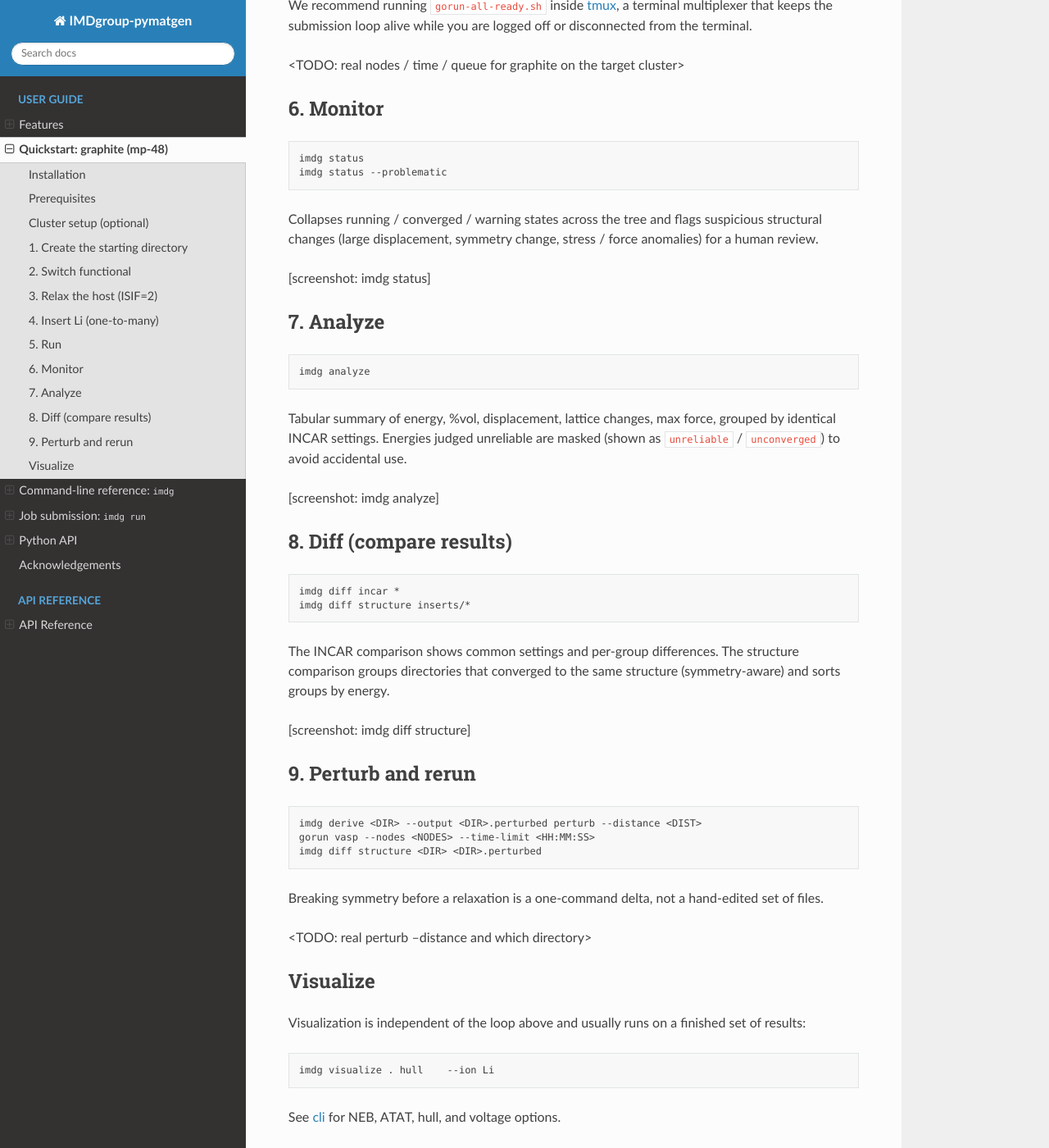
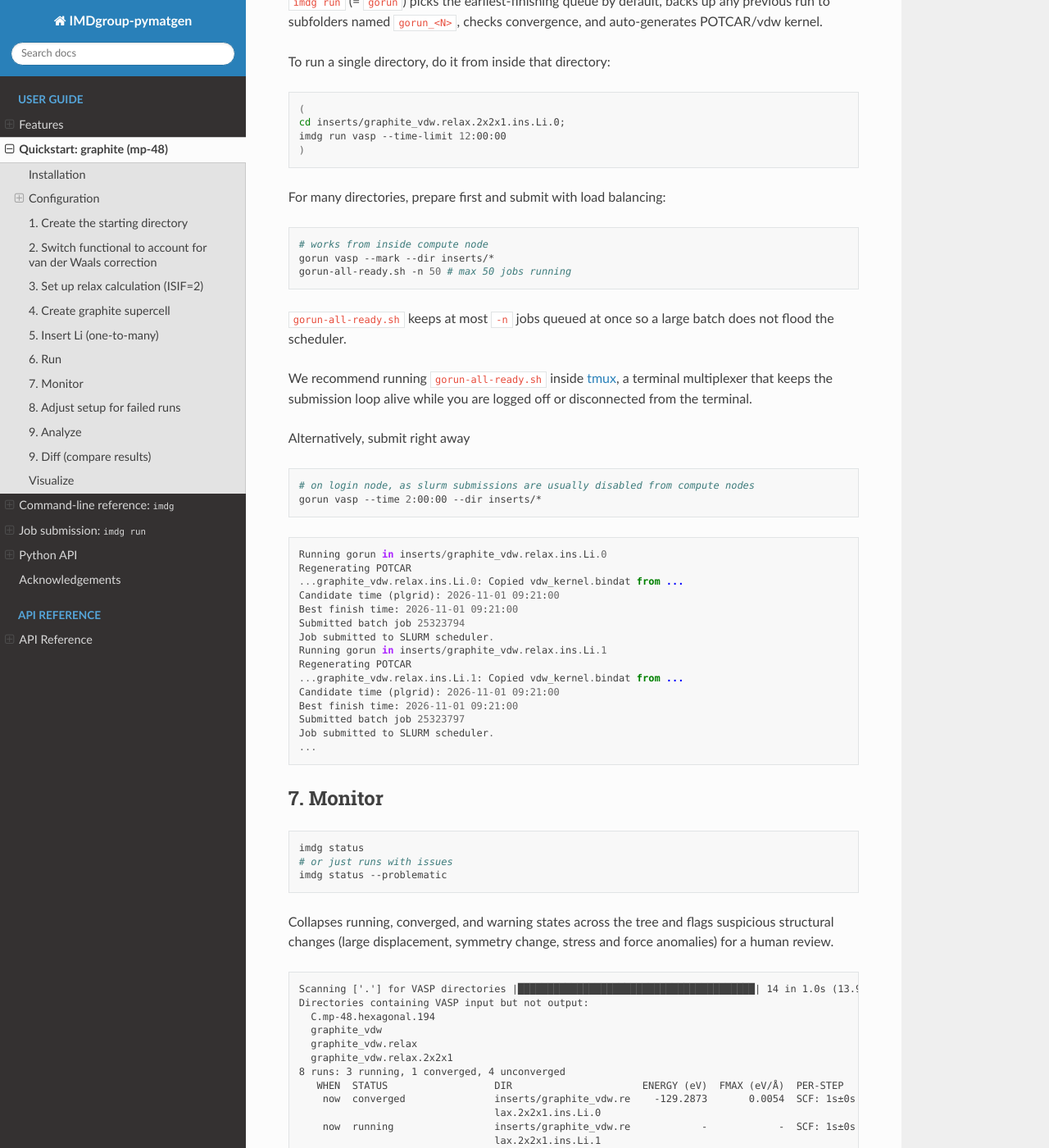
Before and after one commit to yantar92/IMDgroup-pymatgen, a Sphinx documentation site: the page built from docs/quickstart.md, in a window 1280 px wide and 1400 px high, scrolled down 3284 px. Shown: the whole window at 82% size. Built offline with Sphinx 7.4.7 and the Read the Docs theme 3.1.0, drawn with Linux system fonts in a browser that asks for light colours; some of the changed text lies outside the part shown.

Commit message:
docs/quickstart.md: Add more comprehensive guide (WIP)

````diff
--- a/docs/quickstart.md
+++ b/docs/quickstart.md
@@ -10,38 +10,56 @@
 
 ## Installation
 
-The `imdg` and `gorun` commands come from the IMDgroup-pymatgen
-package, which also pulls in pymatgen (and with it the `pmg` command
+The `imdg` and `gorun` commands come from the `IMDgroup-pymatgen`
+package, which also pulls in `pymatgen` (and with it the `pmg` command
 used below):
 
+```bash
     git clone https://github.com/yantar92/IMDgroup-pymatgen
     cd IMDgroup-pymatgen
     pip install .
+```
 
 Check it worked:
 
+```bash
     imdg --help
+```
 
-## Prerequisites
+## Configuration
+
+### Materials Project API setup (optional)
 
 `imdg create mp-48` fetches the structure from Materials Project, which
 needs a Materials Project API key. Create a free account at
 [Materials Project](https://materialsproject.org) and copy your key from
 the [API dashboard](https://next-gen.materialsproject.org/api):
 
+```bash
     mkdir -p ~/.config
     pmg config --add PMG_MAPI_KEY <your key>
+```
+
+### POTCAR references (optional)
 
 Writing POTCAR needs a pseudopotential directory, written to the same
 file:
 
+```bash
     pmg config --add PMG_VASP_PSP_DIR /path/to/potentials
+```
 
-## Cluster setup (optional)
+If pseudopotential directory is missing, POTCAR files will be omitted
+and you will need to provide them yourself.
+
+You can also configure pseudopotentials later.  `imdg run` will
+generate POTCAR files automatically.
+
+### Cluster setup (optional)
 
 `imdg run` (= `gorun`) needs a config file and a VASP installation
-before it can submit. A shortened real config for the Ares CPU
-cluster, single queue:
+before it can submit slurm jobs. A shortened real config for the Ares
+CPU cluster, single queue:
 
 ```toml
 [cluster.names]
@@ -79,6 +97,9 @@
 
 ```bash
 imdg create mp-48
+# if you do not have API key, download POSCAR from https://legacy.materialsproject.org/materials/mp-48/
+# and save it as POSCAR.mp-48_C
+imdg create --output C.mp-48.hexagonal.194 ./POSCAR.mp-48_C
 ```
 
 Writes a ready VASP directory (INCAR, POTCAR, KPOINTS, POSCAR) with
@@ -89,7 +110,7 @@
 from. It records what the command did and any warnings. Add `-v` to also
 see the log on the terminal, or `-vv` for debug detail.
 
-## 2. Switch functional
+## 2. Switch functional to account for van der Waals correction
 
 ```bash
 imdg derive C.mp-48.hexagonal.194 --output graphite_vdw functional optB88-vdW
@@ -100,9 +121,7 @@
 the inherited INCAR/KPOINTS, and the mutation applied (`name:` /
 `functional:`), so you can trace any result back to its inputs.
 
-[screenshot: imdg derive functional]
-
-## 3. Relax the host (ISIF=2)
+## 3. Set up relax calculation (ISIF=2)
 
 ```bash
 imdg derive graphite_vdw --output graphite_vdw.relax relax RELAX_POS
@@ -110,12 +129,23 @@
 
 `relax RELAX_POS` sets ISIF=2: ionic positions relax while the cell
 shape and volume stay fixed. It also sets ISTART=0, NSW=500, IBRION=2
-(CG), EDIFF=1e-6, EDIFFG=-0.01. Use `relax RELAX_POS_SHAPE_VOL`
-(ISIF=3) when the lattice must relax too.
+(CG), EDIFF=1e-6, EDIFFG=-0.01.
 
-## 4. Insert Li (one-to-many)
+See all available options via `imdg derive . relax --help`.
+
+## 4. Create graphite supercell
 
 ```bash
+imdg derive graphite_vdw.relax supercell 2x2x1
+```
+
+This will create a VASP input with identical setup, but POSCAR altered
+to create supercell in `graphite_vdw.relax.2x2x1`.
+
+## 5. Insert Li (one-to-many)
+
+```bash
+imdg derive graphite_vdw.relax.2x2x1 --output inserts ins Li --step 0.1 --threshold 0.5
 imdg derive graphite_vdw.relax --output inserts ins Li --step 0.1 --threshold 0.5 --multithread
 ```
 
@@ -124,19 +154,17 @@
 of atomic radii (default `0.75`); lowering it to `0.5` accepts Li
 positions closer to the carbon framework and yields the distinct sites.
 
-[screenshot: imdg derive ins]
-
-## 5. Run
+## 6. Run
 
 `imdg run` (= `gorun`) picks the earliest-finishing queue by default,
-backs up any previous run, checks convergence, and auto-generates
-POTCAR/vdw kernel.
+backs up any previous run to subfolders named `gorun_<N>`, checks
+convergence, and auto-generates POTCAR/vdw kernel.
 
 To run a single directory, do it from inside that directory:
 
 ```bash
 (
-cd inserts/graphite_vdw.relax.ins.Li.0;
+cd inserts/graphite_vdw.relax.2x2x1.ins.Li.0;
 imdg run vasp --time-limit 12:00:00
 )
 ```
@@ -144,8 +172,9 @@
 For many directories, prepare first and submit with load balancing:
 
 ```bash
+# works from inside compute node
 gorun vasp --mark --dir inserts/*
-gorun-all-ready.sh -n 5 # max 5 jobs running
+gorun-all-ready.sh -n 50 # max 50 jobs running
 ```
 
 `gorun-all-ready.sh` keeps at most `-n` jobs queued at once so a large
@@ -156,22 +185,123 @@
 keeps the submission loop alive while you are logged off or disconnected
 from the terminal.
 
-<TODO: real nodes / time / queue for graphite on the target cluster>
+Alternatively, submit right away
 
-## 6. Monitor
+```bash
+# on login node, as slurm submissions are usually disabled from compute nodes
+gorun vasp --time 2:00:00 --dir inserts/*
+```
+
+```
+Running gorun in inserts/graphite_vdw.relax.ins.Li.0
+Regenerating POTCAR
+...graphite_vdw.relax.ins.Li.0: Copied vdw_kernel.bindat from ...
+Candidate time (plgrid): 2026-11-01 09:21:00
+Best finish time: 2026-11-01 09:21:00
+Submitted batch job 25323794
+Job submitted to SLURM scheduler.
+Running gorun in inserts/graphite_vdw.relax.ins.Li.1
+Regenerating POTCAR
+...graphite_vdw.relax.ins.Li.1: Copied vdw_kernel.bindat from ...
+Candidate time (plgrid): 2026-11-01 09:21:00
+Best finish time: 2026-11-01 09:21:00
+Submitted batch job 25323797
+Job submitted to SLURM scheduler.
+...
+```
+
+## 7. Monitor
 
 ```bash
 imdg status
+# or just runs with issues
 imdg status --problematic
 ```
 
-Collapses running / converged / warning states across the tree and flags
-suspicious structural changes (large displacement, symmetry change,
-stress / force anomalies) for a human review.
+Collapses running, converged, and warning states across the tree and
+flags suspicious structural changes (large displacement, symmetry
+change, stress and force anomalies) for a human review.
 
-[screenshot: imdg status]
+```
+Scanning ['.'] for VASP directories |████████████████████████████████████████| 14 in 1.0s (13.99/s)
+Directories containing VASP input but not output:
+  C.mp-48.hexagonal.194
+  graphite_vdw
+  graphite_vdw.relax
+  graphite_vdw.relax.2x2x1
+8 runs: 3 running, 1 converged, 4 unconverged
+   WHEN  STATUS                  DIR                      ENERGY (eV)  FMAX (eV/Å)  PER-STEP                   WARN                     DETAILS
+    now  converged               inserts/graphite_vdw.re    -129.2873       0.0054  SCF: 1s±0s relax: 7s±2s    -                        CPU 0:02:55 (96 cor…
+                                 lax.2x2x1.ins.Li.0
+    now  running                 inserts/graphite_vdw.re            -            -  SCF: 1s±0s relax: 7s±3s    -                        step:   0.6015(harm…
+                                 lax.2x2x1.ins.Li.1
+    now  running                 inserts/graphite_vdw.re            -            -  SCF: 4s±0s relax: 46s±12s  -                        step:   0.9466(harm…
+                                 lax.2x2x1.ins.Li.2
+    now  running                 inserts/graphite_vdw.re            -            -  SCF: 4s±0s relax: 26s±13s  -                        step:   0.3067(harm…
+                                 lax.2x2x1.ins.Li.3
+ 2m ago  incomplete vasprun.xml  inserts/graphite_vdw.re            -            -  SCF: 2s±0s relax: 12s      brmix, subspacematrix    DAV:   7     0.4398…
+                                 lax.ins.Li.0
+ 3m ago  incomplete vasprun.xml  inserts/graphite_vdw.re            -            -  SCF: 2s±0s relax: 4s       edddav, subspacematrix   |     Error EDDDAV:…
+                                 lax.ins.Li.1
+ 2m ago  incomplete vasprun.xml  inserts/graphite_vdw.re            -            -  SCF: 9s±0s relax: 45s      brmix, edddav,           |     Error EDDDAV:…
+                                 lax.ins.Li.2                                                                  subspacematrix
+ 2m ago  incomplete vasprun.xml  inserts/graphite_vdw.re            -            -  SCF: 9s±1s relax: 47s      brmix, subspacematrix    DAV:   5    -0.3635…
+                                 lax.ins.Li.3
 
-## 7. Analyze
+Warnings:
+  subspacematrix [unconverged] (4):
+      inserts/graphite_vdw.relax.ins.Li.0 inserts/graphite_vdw.relax.ins.Li.1 inserts/graphite_vdw.relax.ins.Li.2 inserts/graphite_vdw.relax.ins.Li.3
+      WARNING: Sub-Space-Matrix is not hermitian in DAV           12
+      TIP: Might happen when NCORE/NPAR is too large or atoms are too close. As long as converged, should not affect final energy
+...
+Details:
+...
+```
+
+## 8. Adjust setup for failed runs
+
+At the previous steps, all the non-supercell structures failed with common issue reported as
+
+```
+  subspacematrix [unconverged] (4):
+      inserts/graphite_vdw.relax.ins.Li.0 inserts/graphite_vdw.relax.ins.Li.1 inserts/graphite_vdw.relax.ins.Li.2 inserts/graphite_vdw.relax.ins.Li.3
+      WARNING: Sub-Space-Matrix is not hermitian in DAV           12
+      TIP: Might happen when NCORE/NPAR is too large or atoms are too close. As long as converged, should not affect final energy
+```
+
+The VASP fails there because the default NCORE that works for
+realistic systems with many atoms, tends to fail when there are too
+few atoms (and bands).
+
+In addition, one Li per primitive graphite cell is extremely high Li
+concentration that tends to create tricky electronic densities.
+
+Fix this via
+
+```bash
+gorun --time 2:00:00 --incar NCORE:2 ALGO:All --dir inserts/graphite_vdw.relax.ins.Li.*
+# You can also copy-paste the problematic folder list right from the imdg status output
+```
+
+```
+Running gorun in inserts/graphite_vdw.relax.ins.Li.0
+Backing up ...inserts/graphite_vdw.relax.ins.Li.0
+Changed INCAR: {'NCORE': {'INCAR1': 16, 'INCAR2': 1}, 'ALGO': {'INCAR1': 'Normal', 'INCAR2': 'All'}}
+Regenerating POTCAR
+...
+Job submitted to SLURM scheduler.
+...
+```
+
+Now, everything should converge numerically.
+
+```bash
+imdg status --exclude gorun
+```
+
+
+
+## 9. Analyze
 
 ```bash
 imdg analyze
@@ -183,10 +313,10 @@
 
 [screenshot: imdg analyze]
 
-## 8. Diff (compare results)
+## 9. Diff (compare results)
 
 ```bash
-imdg diff incar *
+imdg diff incar inserts/*
 imdg diff structure inserts/*
 ```
 
@@ -196,26 +326,13 @@
 
 [screenshot: imdg diff structure]
 
-## 9. Perturb and rerun
-
-```bash
-imdg derive <DIR> --output <DIR>.perturbed perturb --distance <DIST>
-gorun vasp --nodes <NODES> --time-limit <HH:MM:SS>
-imdg diff structure <DIR> <DIR>.perturbed
-```
-
-Breaking symmetry before a relaxation is a one-command delta, not a
-hand-edited set of files.
-
-<TODO: real perturb --distance and which directory>
-
 ## Visualize
 
 Visualization is independent of the loop above and usually runs on a
 finished set of results:
 
 ```bash
-imdg visualize . hull    --ion Li
+imdg visualize . hull --ion Li
 ```
 
 See [cli](cli.md) for NEB, ATAT, hull, and voltage options.
````
